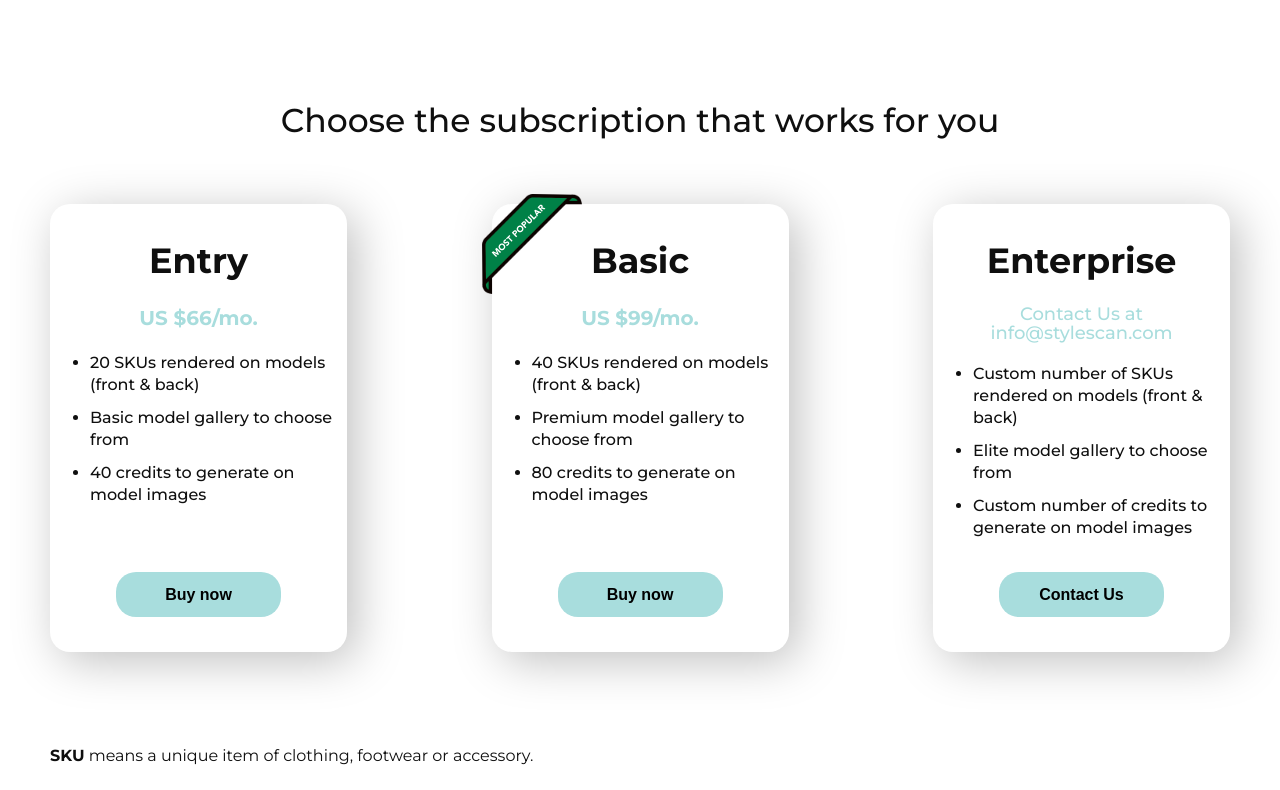
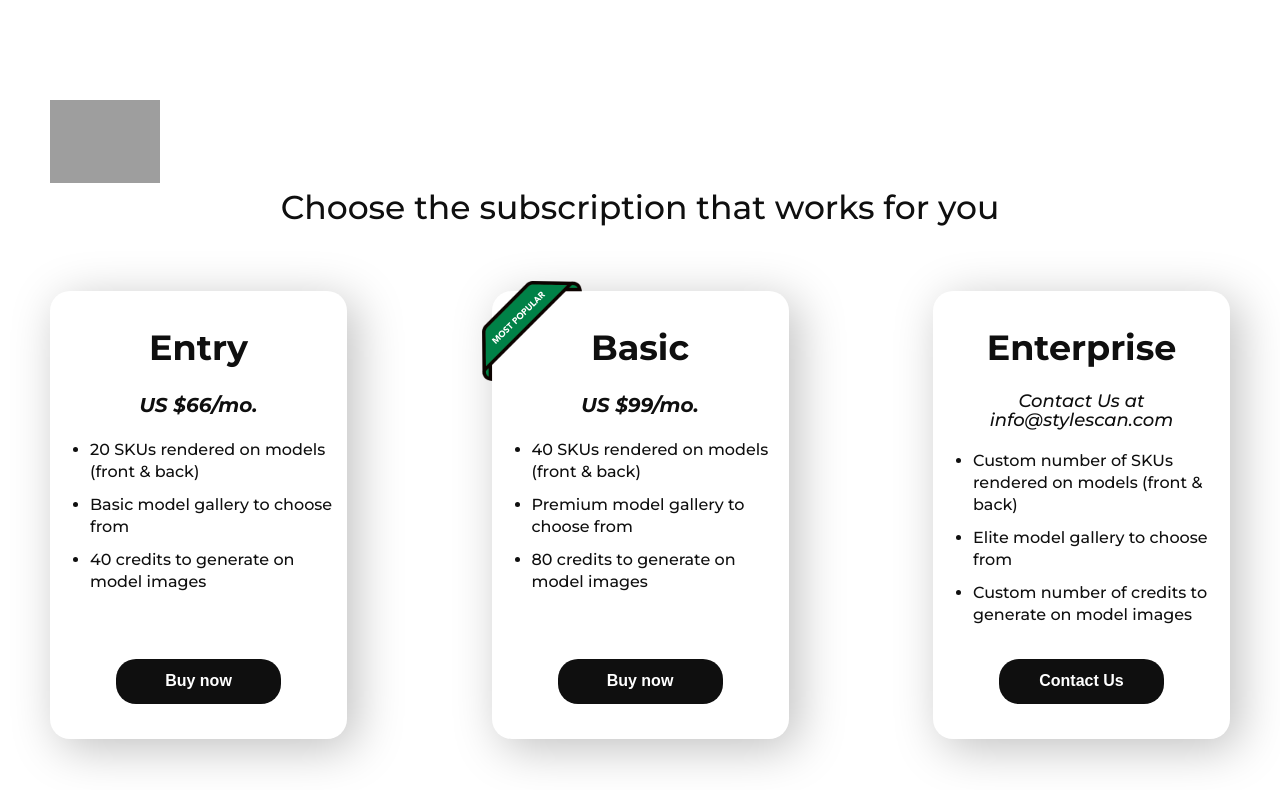
Before and after one commit to DmitryD7/stylescan-pricing-demo, a React (Create React App) app: page / in a window 1280 px wide. Shown: the top 790 px of the page. Built offline with nearby package versions, Linux system fonts and the light colour scheme; grey boxes are pictures that could not be loaded.

Commit message:
styles refactoring

```diff
--- a/src/App.tsx
+++ b/src/App.tsx
@@ -4,6 +4,7 @@
 import PlansList from "./pages/PlansList/PlansList";
 import SuccessPage from "./pages/SuccessPage/SuccessPage";
 import CancellationPage from "./pages/CancellationPage/CancellationPage";
+import Header from "./components/Header/Header";
 
 function App() {
 
@@ -11,6 +12,7 @@
     return (
         <div className={s.Container}>
             <div className={s.App}>
+                <Header/>
                 <Routes>
                     <Route index element={<PlansList/>}/>
                     <Route path={'success'} element={<SuccessPage/>}/>
--- /dev/null
+++ b/src/components/Button/Button.module.css
@@ -0,0 +1,26 @@
+.Btn {
+    width: 165px;
+    height: 45px;
+    background-color: #0f0f0f;
+    color: #fff;
+    /*background: #A8DDDD;*/
+    border: none;
+    border-radius: 20px;
+
+    font-weight: 700;
+    font-size: 16px;
+    line-height: 22px;
+}
+
+.Btn:hover {
+    cursor: pointer;
+    /*background-color: #327979;*/
+    background-color: #fff;
+    color: #0f0f0f;
+    border: 1px solid #0f0f0f;
+}
+
+.Btn > a {
+    text-decoration: none;
+    color: inherit;
+}
--- /dev/null
+++ b/src/components/Button/Button.tsx
@@ -0,0 +1,14 @@
+import React from 'react';
+import s from './Button.module.css';
+
+export interface ButtonProps extends React.DetailedHTMLProps<React.ButtonHTMLAttributes<HTMLButtonElement>, HTMLButtonElement>, React.AriaAttributes  {}
+
+function Button(props: ButtonProps) {
+    const {children, ...rest} = props;
+
+    return (
+        <button className={s.Btn} {...rest}>{children}</button>
+    );
+}
+
+export default Button;
--- /dev/null
+++ b/src/components/Header/Header.module.css
@@ -0,0 +1,7 @@
+.Header {
+    text-align: start;
+}
+
+.HeaderImg {
+    width: 110px;
+}
--- /dev/null
+++ b/src/components/Header/Header.tsx
@@ -0,0 +1,15 @@
+import React from 'react';
+import styleScanLogo from '../../assets/styleScanIco.png'
+import s from './Header.module.css';
+
+function Header() {
+    return (
+        <div className={s.Header}>
+            <a href={'https://stylescan.com/'}>
+                <img src={styleScanLogo} alt="StyleScan Logo" className={s.HeaderImg}/>
+            </a>
+        </div>
+    );
+}
+
+export default Header;
--- a/src/components/PlanCard/PlanCard.module.css
+++ b/src/components/PlanCard/PlanCard.module.css
@@ -23,14 +23,16 @@
 }
 
 .PlanPrice {
-    color: #A8DDDD;
+    /*color: #A8DDDD;*/
+    font-style: italic;
     font-size: 20px;
     font-weight: 700;
     line-height: 27px;
 }
 
 .PlanPriceMessage {
-    color: #A8DDDD;
+    /*color: #A8DDDD;*/
+    font-style: italic;
     font-weight: 500;
     font-size: 18px;
     line-height: 7px;
@@ -49,31 +51,11 @@
 }
 
 .PlanBtn {
-    width: 165px;
-    height: 45px;
-    background: #A8DDDD;
-    border: none;
-    border-radius: 20px;
-
-    font-weight: 700;
-    font-size: 16px;
-
     position: absolute;
     left: 0;
     right: 0;
     margin: 0 auto;
     bottom: 35px;
-}
-
-.PlanBtn > a {
-    text-decoration: none;
-    color: inherit;
-}
-
-.PlanBtn:hover {
-    cursor: pointer;
-    background-color: #327979;
-    color: #fff;
 }
 
 .MostPopular {
--- a/src/components/PlanCard/PlanCard.tsx
+++ b/src/components/PlanCard/PlanCard.tsx
@@ -3,6 +3,7 @@
 import {IPlan} from "../../assets/plans";
 import {Link} from 'react-router-dom';
 import mostPopularIco from '../../assets/Vector.svg'
+import Button from "../Button/Button";
 
 function PlanCard(props: PlanCardPropsType) {
     const {title, priceUI, description, isMostPopular, isDisabledButton, onBuyClick, price, quantity} = props;
@@ -11,7 +12,7 @@
 
     const ButtonMailto = () => {
         return (
-            <button className={s.PlanBtn}>
+            <Button>
                 <Link
                     to='#'
                     onClick={(e) => {
@@ -21,7 +22,7 @@
                 >
                     {isDisabledButton ? 'Loading...' : 'Contact Us'}
                 </Link>
-            </button>
+            </Button>
         );
     };
 
@@ -38,15 +39,16 @@
                 {description.map(d => <li key={d}>{d}</li>)}
             </ul>
 
+            <div className={s.PlanBtn}>
                 {priceUI !== 0
-                ? <button
-                    className={s.PlanBtn}
+                    ? <Button
                         disabled={isDisabledButton}
                         onClick={onClickHandler}
                     >{isDisabledButton ? 'Loading...' : 'Buy now'}
-                </button>
+                    </Button>
                     : <ButtonMailto/>
                 }
+            </div>
         </div>
     );
 }
--- a/src/pages/CancellationPage/CancellationPage.module.css
+++ b/src/pages/CancellationPage/CancellationPage.module.css
@@ -23,21 +23,3 @@
 .CancelInfo {
     margin-bottom: 3rem;
 }
-
-.CancelBtn {
-    width: 165px;
-    height: 45px;
-    background: #A8DDDD;
-    border: none;
-    border-radius: 20px;
-
-    font-weight: 700;
-    font-size: 16px;
-    line-height: 22px;
-}
-
-.CancelBtn:hover {
-    cursor: pointer;
-    background-color: #327979;
-    color: #fff;
-}
--- a/src/pages/CancellationPage/CancellationPage.tsx
+++ b/src/pages/CancellationPage/CancellationPage.tsx
@@ -2,6 +2,7 @@
 import s from './CancellationPage.module.css';
 import cancelIco from "../../assets/errorIco.svg";
 import {Link} from "react-router-dom";
+import Button from "../../components/Button/Button";
 
 function CancellationPage() {
     return (
@@ -10,7 +11,7 @@
             <h2 className={s.CancelHeader}>Payment was canceled.</h2>
             <p className={s.CancelInfo}>Try again or contact info@stylescan.com for help.</p>
             <Link to={'/'}>
-                <button className={s.CancelBtn}>Go back</button>
+                <Button>Go Back</Button>
             </Link>
         </div>
     );
--- a/src/pages/SuccessPage/SuccessPage.module.css
+++ b/src/pages/SuccessPage/SuccessPage.module.css
@@ -24,21 +24,3 @@
 .SuccessInfo {
     margin-bottom: 3rem;
 }
-
-.SuccessBtn {
-    width: 165px;
-    height: 45px;
-    background: #A8DDDD;
-    border: none;
-    border-radius: 20px;
-
-    font-weight: 700;
-    font-size: 16px;
-    line-height: 22px;
-}
-
-.SuccessBtn:hover {
-    cursor: pointer;
-    background-color: #327979;
-    color: #fff;
-}
--- a/src/pages/SuccessPage/SuccessPage.tsx
+++ b/src/pages/SuccessPage/SuccessPage.tsx
@@ -2,6 +2,7 @@
 import successIco from '../../assets/successIco.svg'
 import s from './SuccessPage.module.css';
 import {Link} from "react-router-dom";
+import Button from "../../components/Button/Button";
 
 function SuccessPage() {
     return (
@@ -10,7 +11,7 @@
             <h2 className={s.SuccessHeader}>Payment successful!</h2>
             <p className={s.SuccessInfo}>Thanks for your purchase. Invoice has been sent to your email.</p>
             <Link to={'/'}>
-                <button className={s.SuccessBtn}>Go back</button>
+                <Button>Go Back</Button>
             </Link>
         </div>
     );
```
Lines whose indentation alone changed are shown as unchanged.
